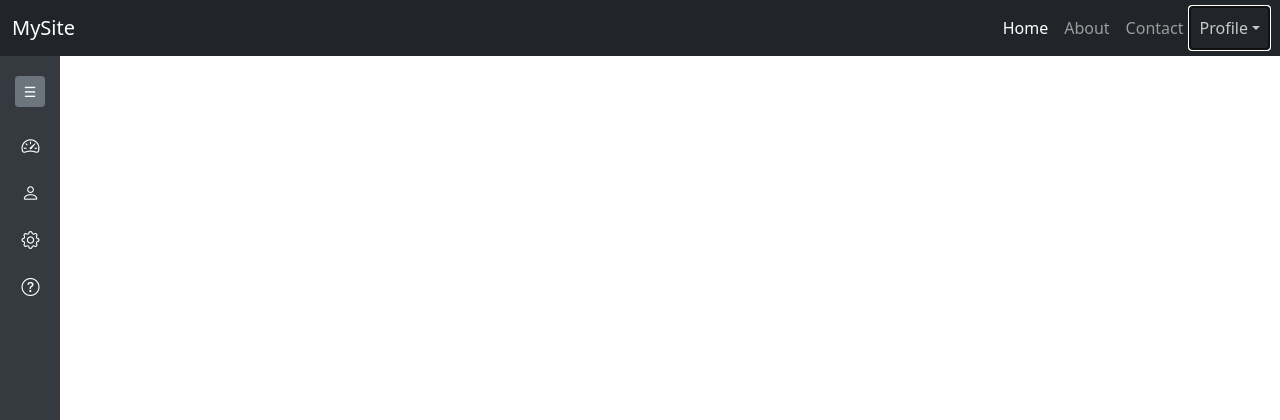
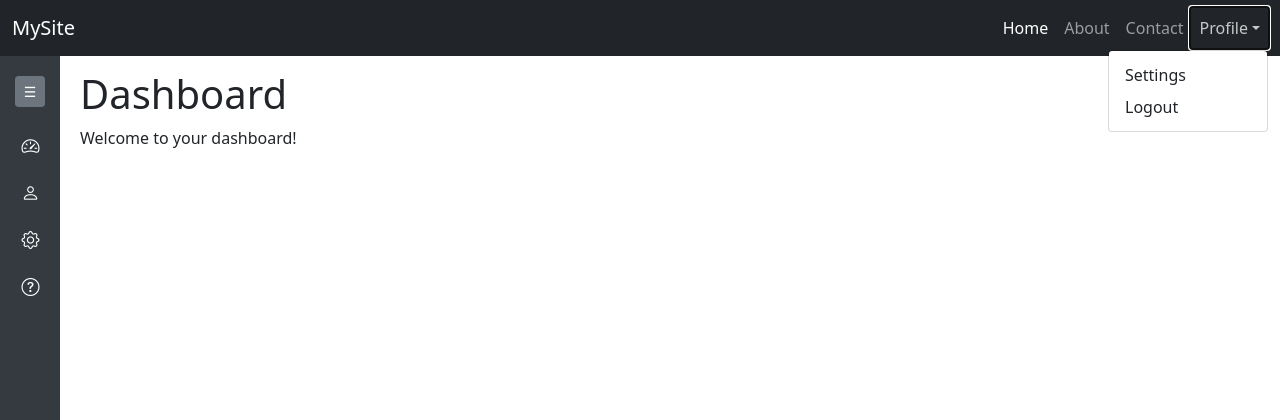
Before and after one commit to MADIBATC/AI_DJANGO, a Django app: page /dashboard in a window 1280 px wide, after a click on "Profile". Shown: the top 420 px of the page. Run offline with Django 5.2, Linux system fonts and the light colour scheme.

Commit message:
Add collapsible sidebar functionality and refactor dashboard layout

```diff
--- a/dashboard/templates/dashboard.html
+++ b/dashboard/templates/dashboard.html
@@ -2,44 +2,9 @@
 
 {% block content %}
     <div class="row">
-        <div class="col-4">
-            <img src="">
-        </div>
-
-        <div class="col-4">
-
-        </div>
-
-        <div class="col-4">
-
-        </div>
-
-        <div class="col-4">
-
-        </div>
-
-        <div class="col-4">
-
-        </div>
-
-        <div class="col-4">
-
-        </div>
-
-        <div class="col-4">
-
-        </div>
-
-        <div class="col-4">
-
-        </div>
-
-        <div class="col-4">
-
-        </div>
-
-        <div class="col-4">
-
+        <div class="col-md-12">
+            <h1>Dashboard</h1>
+            <p>Welcome to your dashboard!</p>
         </div>
     </div>
 {% endblock %}
--- a/templates/base.html
+++ b/templates/base.html
@@ -7,16 +7,19 @@
         <link href="https://fonts.googleapis.com/css2?family=Material+Symbols+Outlined" rel="stylesheet" />
         <link rel="stylesheet" href="https://cdn.jsdelivr.net/npm/bootstrap-icons@1.11.3/font/bootstrap-icons.css">
         <title></title>
+
     </head>
 
     <body>
 
         {% include 'navbar.html' %}
+        {% include 'sidebar.html' %}
 
-        <div class="container-fluid">
+        <div id="content">
             {% block content %}
             {% endblock %}
         </div>
+
         <script src="https://cdn.jsdelivr.net/npm/bootstrap@5.0.2/dist/js/bootstrap.bundle.min.js" integrity="sha384-MrcW6ZMFYlzcLA8Nl+NtUVF0sA7MsXsP1UyJoMp4YLEuNSfAP+JcXn/tWtIaxVXM" crossorigin="anonymous"></script>
     </body>
 </html>
--- a/templates/navbar.html
+++ b/templates/navbar.html
@@ -6,75 +6,8 @@
         <title>Collapsible Sidebar</title>
         <link href="https://cdn.jsdelivr.net/npm/bootstrap@5.0.2/dist/css/bootstrap.min.css" rel="stylesheet">
         <link href="https://cdn.jsdelivr.net/npm/bootstrap-icons@1.10.5/font/bootstrap-icons.css" rel="stylesheet">
-<style>
-    body {
-        overflow-x: hidden;
-    }
+    </head>
 
-    /* Sidebar */
-    #sidebar {
-        position: fixed;
-        top: 56px; /* below navbar */
-        left: 0;
-        height: 100%;
-        width: 60px; /* collapsed width */
-        background: #343a40;
-        color: white;
-        transition: all 0.3s;
-        padding-top: 10px;
-    }
-    #sidebar.expanded {
-        width: 200px; /* expanded width */
-    }
-
-    /* Sidebar button styling */
-    .sidebar-btn {
-        display: flex;
-        align-items: center;
-        justify-content: flex-start;
-        width: 100%;
-        padding: 10px;
-        border: none;
-        outline: none;
-        background: none;
-        color: white;
-        font-size: 14px;
-        transition: all 0.3s;
-        white-space: nowrap;
-    }
-    .sidebar-btn i {
-        font-size: 18px;
-        margin-right: 10px;
-        min-width: 25px; /* keeps icons aligned */
-        text-align: center;
-    }
-    {% comment %} .sidebar-btn:hover {
-        background: #495057;
-        border-radius: 5px;
-    } {% endcomment %}
-
-    /* Hide text when collapsed */
-    #sidebar:not(.expanded) .btn-label {
-        display: none;
-    }
-
-    /* Toggle button */
-    .toggle-btn {
-        text-align: center;
-        margin: 10px 0;
-    }
-
-    /* Content area */
-    #content {
-        margin-left: 60px;
-        transition: all 0.3s;
-        padding: 20px;
-    }
-    #content.expanded {
-        margin-left: 200px;
-    }
-</style>
-</head>
     <body>
 
         <!-- Navbar -->
@@ -101,30 +34,6 @@
             </div>
         </nav>
 
-<!-- Sidebar -->
-<div id="sidebar">
-    <div class="toggle-btn">
-        <button class="btn btn-secondary btn-sm" id="sidebarToggle">☰</button>
-    </div>
-    <div class="d-flex flex-column mt-3">
-        <button class="sidebar-btn ms-2"><i class="bi bi-speedometer2"></i> <span class="btn-label">Dashboard</span></button>
-        <button class="sidebar-btn ms-2"><i class="bi bi-person"></i> <span class="btn-label">Profile</span></button>
-        <button class="sidebar-btn ms-2"><i class="bi bi-gear"></i> <span class="btn-label">Settings</span></button>
-        <button class="sidebar-btn ms-2"><i class="bi bi-question-circle"></i> <span class="btn-label">Help</span></button>
-    </div>
-</div>
-
         <script src="https://cdn.jsdelivr.net/npm/bootstrap@5.0.2/dist/js/bootstrap.bundle.min.js"></script>
-<script>
-    const sidebarToggle = document.getElementById('sidebarToggle');
-    const sidebar = document.getElementById('sidebar');
-    const content = document.getElementById('content');
-
-    sidebarToggle.addEventListener('click', () => {
-        sidebar.classList.toggle('expanded');
-        content.classList.toggle('expanded');
-    });
-</script>
-
     </body>
 </html>
--- /dev/null
+++ b/templates/sidebar.html
@@ -0,0 +1,111 @@
+<!DOCTYPE html>
+<html lang="en">
+    <head>
+    <meta charset="UTF-8">
+    <meta name="viewport" content="width=device-width, initial-scale=1.0">
+    <title>Collapsible Sidebar</title>
+    <link href="https://cdn.jsdelivr.net/npm/bootstrap@5.0.2/dist/css/bootstrap.min.css" rel="stylesheet">
+    <link href="https://cdn.jsdelivr.net/npm/bootstrap-icons@1.10.5/font/bootstrap-icons.css" rel="stylesheet">
+    <style>
+        body {
+            overflow-x: hidden;
+        }
+
+        /* Sidebar */
+        #sidebar {
+            position: fixed;
+            top: 56px; /* below navbar */
+            left: 0;
+            height: 100%;
+            width: 60px; /* collapsed width */
+            background: #343a40;
+            color: white;
+            transition: all 0.3s;
+            padding-top: 10px;
+        }
+        #sidebar.expanded {
+            width: 200px; /* expanded width */
+        }
+
+        /* Sidebar button styling */
+        .sidebar-btn {
+            display: flex;
+            align-items: center;
+            justify-content: flex-start;
+            width: 100%;
+            padding: 10px;
+            border: none;
+            outline: none;
+            background: none;
+            color: white;
+            font-size: 14px;
+            transition: all 0.3s;
+            white-space: nowrap;
+        }
+        .sidebar-btn i {
+            font-size: 18px;
+            margin-right: 10px;
+            min-width: 25px; /* keeps icons aligned */
+            text-align: center;
+        }
+        {% comment %} .sidebar-btn:hover {
+            background: #495057;
+            border-radius: 5px;
+        } {% endcomment %}
+
+        /* Hide text when collapsed */
+        #sidebar:not(.expanded) .btn-label {
+            display: none;
+        }
+
+        /* Toggle button */
+        .toggle-btn {
+            text-align: center;
+            margin: 10px 0;
+        }
+
+        /* Content area */
+        #content {
+            margin-top: 50px ;
+            margin-left: 60px;
+            transition: all 0.3s;
+            padding: 20px;
+        }
+        #content.expanded {
+            margin-left: 200px;
+        }
+    </style>
+    </head>
+    <body>
+
+        <!-- Sidebar -->
+        <div id="sidebar">
+            <div class="toggle-btn">
+                <button class="btn btn-secondary btn-sm" id="sidebarToggle">☰</button>
+            </div>
+            <div class="d-flex flex-column mt-3">
+                <button class="sidebar-btn ms-2"><i class="bi bi-speedometer2"></i> <span class="btn-label">Dashboard</span></button>
+                <button class="sidebar-btn ms-2"><i class="bi bi-person"></i> <span class="btn-label">Profile</span></button>
+                <button class="sidebar-btn ms-2"><i class="bi bi-gear"></i> <span class="btn-label">Settings</span></button>
+                <button class="sidebar-btn ms-2"><i class="bi bi-question-circle"></i> <span class="btn-label">Help</span></button>
+            </div>
+        </div>
+
+        <script src="https://cdn.jsdelivr.net/npm/bootstrap@5.0.2/dist/js/bootstrap.bundle.min.js"></script>
+        <script>
+             document.addEventListener('DOMContentLoaded', function () {
+                const sidebarToggle = document.getElementById('sidebarToggle');
+                const sidebar = document.getElementById('sidebar');
+                const content = document.getElementById('content'); // may not exist in this file
+
+                sidebarToggle.addEventListener('click', () => {
+                    sidebar.classList.toggle('expanded');
+                    if (content) {
+                        content.classList.toggle('expanded');
+                    }
+                });
+            });
+        </script>
+
+    </body>
+</html>
```
Lines whose indentation alone changed are shown as unchanged.
